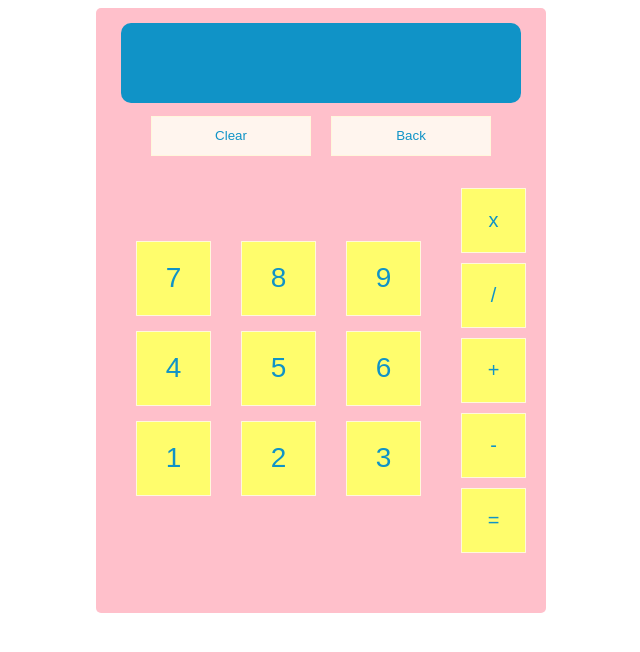
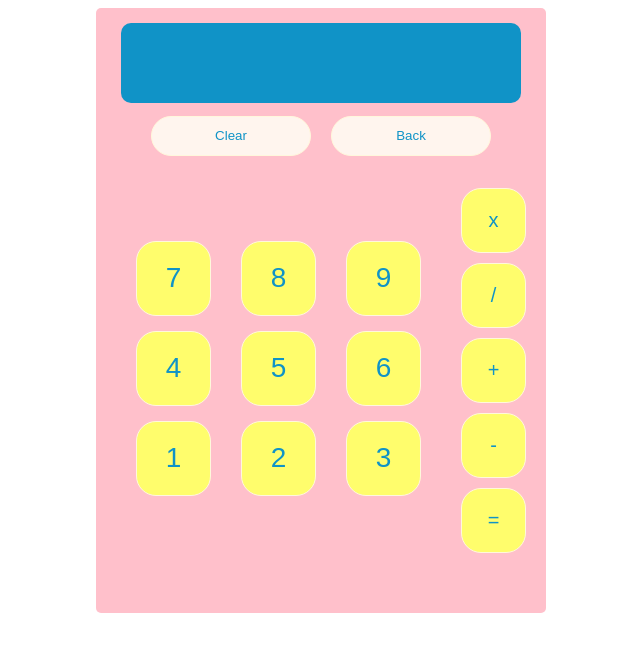
Before and after one commit to DutsAndrew/Calculator, a plain HTML site: page index.html in a window 1280 px wide. Shown: the whole page, without its empty margins (319-959 px from the left). Drawn offline with Linux system fonts and the light colour scheme.

Commit message:
added rounded buttons

```diff
--- a/style.css
+++ b/style.css
@@ -55,6 +55,7 @@ body {
     color: rgb(16, 147, 199);
     border: 1px solid cornsilk;
     margin-top: 15px;
+    border-radius: 20px;
 }
 
 .bodyBtns {
@@ -79,6 +80,7 @@ body {
     justify-content: center;
     align-items: center;
     font-size: 20px;
+    border-radius: 20px;
 }
 
 .rightBtns {
@@ -90,6 +92,7 @@ body {
     margin-left: auto;
     padding-top: 20px;
     padding-right: 20px;
+
 }
 
 .numbers {
@@ -120,4 +123,5 @@ body {
     align-items: center;
     margin-left: 20px;
     font-size: 28px;
+    border-radius: 20px;
 }
```
